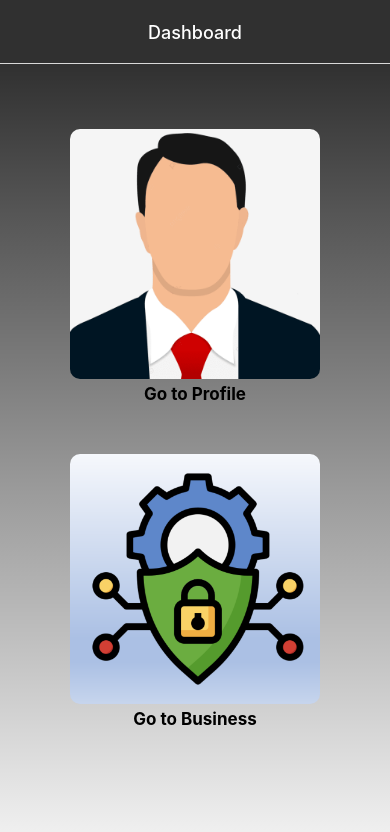
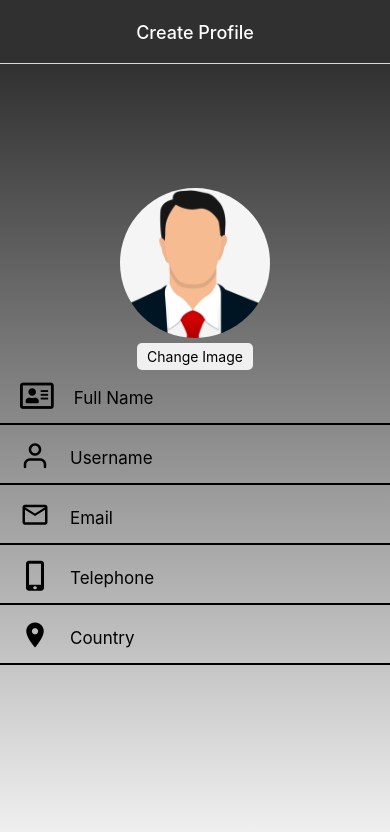
Before and after one commit to jpta24/wso-app, a React Native app: screen /CreateProfileScreen in a window 390 px wide. Shown: the top 832 px of the page. Built offline with nearby package versions, Linux system fonts and the light colour scheme.

Commit message:
pick imag from device

```diff
--- a/App.js
+++ b/App.js
@@ -8,6 +8,7 @@ import LoginScreen from "./screens/LoginScreen";
 import SignupScreen from "./screens/SignupScreen";
 import TestScreen from "./screens/TestScreen";
 import Dashboard from "./screens/Dashboard";
+import ProfileScreen from "./screens/ProfileScreen";
 
 const Stack = createNativeStackNavigator();
 
@@ -23,12 +24,12 @@ export default function App() {
 
   return (
     <NavigationContainer>
-      <Stack.Navigator initialRouteName="Dashboard">
+      <Stack.Navigator initialRouteName="CreateProfileScreen">
         <Stack.Screen
-          name="Dashboard"
-          component={Dashboard}
+          name="CreateProfileScreen"
+          component={ProfileScreen}
           options={{
-            title: 'Dashboard',
+            title: 'Create Profile',
             headerTitleAlign: 'center',
             headerStyle: {
               backgroundColor: "rgba(0,0,0,0.8)",
@@ -38,14 +39,6 @@ export default function App() {
             headerTitleStyle: {
               color: "#ffffff",
             },
-            // headerRight:() => (
-            //   <TouchableOpacity
-            //   style={styles.logoutButton}
-            //   onPress={() => navigation.navigate("LoginScreen")}
-            //    >
-            //     <Text style={styles.logoutButtonText}>Log Out</Text>
-            //   </TouchableOpacity>
-            // )
           }}
         />
         <Stack.Screen
@@ -113,6 +106,31 @@ export default function App() {
             },
           }}
         />
+        <Stack.Screen
+          name="Dashboard"
+          component={Dashboard}
+          options={{
+            title: 'Dashboard',
+            headerTitleAlign: 'center',
+            headerStyle: {
+              backgroundColor: "rgba(0,0,0,0.8)",
+            },
+            headerTintColor: "#fff",
+
+            headerTitleStyle: {
+              color: "#ffffff",
+            },
+            // headerRight:() => (
+            //   <TouchableOpacity
+            //   style={styles.logoutButton}
+            //   onPress={() => navigation.navigate("LoginScreen")}
+            //    >
+            //     <Text style={styles.logoutButtonText}>Log Out</Text>
+            //   </TouchableOpacity>
+            // )
+          }}
+        />
+
     </NavigationContainer>
   );
 }
--- a/package.json
+++ b/package.json
@@ -19,7 +19,8 @@
     "react-native": "0.70.5",
     "react-native-safe-area-context": "4.4.1",
     "react-native-screens": "~3.18.0",
-    "@react-native-async-storage/async-storage": "~1.17.3"
+    "@react-native-async-storage/async-storage": "~1.17.3",
+    "expo-image-picker": "~14.0.2"
   },
   "devDependencies": {
     "@babel/core": "^7.12.9",
--- /dev/null
+++ b/screens/ProfileScreen.jsx
@@ -0,0 +1,168 @@
+import { StyleSheet, Text, View, Image, TextInput, TouchableOpacity, ImageViewer } from 'react-native'
+import React from 'react'
+import { useState } from "react";
+import * as ImagePicker from "expo-image-picker";
+
+import { FontAwesome5 } from '@expo/vector-icons';
+import { Feather, MaterialCommunityIcons} from '@expo/vector-icons';
+import { Entypo } from '@expo/vector-icons';
+import { MaterialIcons } from '@expo/vector-icons';
+
+import Layout from '../components/Layout'
+
+import userIcon from "../assets/userIcon.png";
+
+const ProfileScreen = () => {
+    const [selectedImage, setSelectedImage] = useState(null);
+    const [user,setUser] = useState({
+        email:'',
+        username:'',
+        fullName:'',
+        phone:'',
+        country:'',
+        picture:'',
+        experience:[],
+        capacities:[]
+      })
+
+    const handleChange = (name, value) => setSignup({ ...user, [name]: value });
+
+    const openImagePickerAsync = async () => {
+        const permissionResult = await ImagePicker.requestCameraPermissionsAsync();
+
+        if (permissionResult.granted === false) {
+          alert("Permission to camara roll is required");
+          return;
+        }
+
+        const pickerResult = await ImagePicker.launchImageLibraryAsync({
+            allowsEditing: true,
+            quality: 1,
+          });
+        // console.log(pickerResult)
+
+        if (!pickerResult.canceled) {
+            setUser({...user,picture:pickerResult.assets[0].uri});
+        } else {
+            alert('You did not select any image.');
+        }
+
+        // if (Platform.OS === "web") {
+        //   let remoteUri = await uploadAnonymousFilesAsync(pickerResult.uri);
+        //   setSelectedImage({ localUri: pickerResult.uri, remoteUri });
+        // } else {
+        //   setSelectedImage({ localUri: pickerResult.uri });
+        // }
+      };
+
+      const imageSource = user.picture !== ''
+    ? { uri: user.picture }
+    : userIcon;
+
+    return (
+        <Layout>
+            <View style={styles.container}>
+                <Image
+                    source={imageSource}
+                    style={styles.image}
+                />
+
+                <TouchableOpacity style={styles.btnImg} onPress={openImagePickerAsync} >
+                    <Text style={styles.btnImgText}>Change Image</Text>
+                </TouchableOpacity>
+                <View style={styles.fields}>
+                    <FontAwesome5 name="address-card" size={30} color="black" />
+                    <TextInput
+                    style={styles.textInput}
+                    placeholder='Full Name'
+                    placeholderTextColor='#fffff'
+                    onChangeText={(text) => handleChange("fullName", text)}
+                    />
+                </View>
+                <View style={styles.fields}>
+                    <Feather name="user" size={30} color="black" />
+                    <TextInput
+                    style={styles.textInput}
+                    placeholder='Username'
+                    placeholderTextColor='#fffff'
+                    onChangeText={(text) => handleChange("username", text)}
+                    />
+                </View>
+                <View style={styles.fields}>
+                    <MaterialCommunityIcons name="email-outline" size={30} color="black" />
+                    <TextInput
+                    style={styles.textInput}
+                    placeholder='Email'
+                    placeholderTextColor='#fffff'
+                    keyboardType='email-address'
+                    onChangeText={(text) => handleChange("email", text)}
+                    />
+                </View>
+                <View style={styles.fields}>
+                    <Entypo name="mobile" size={30} color="black" />
+                    <TextInput
+                    style={styles.textInput}
+                    placeholder='Telephone'
+                    placeholderTextColor='#fffff'
+                    keyboardType='phone-pad'
+                    onChangeText={(text) => handleChange("phone", text)}
+                    />
+                </View>
+                <View style={styles.fields}>
+                    <MaterialIcons name="place" size={30} color="black" />
+                    <TextInput
+                    style={styles.textInput}
+                    placeholder='Country'
+                    placeholderTextColor='#fffff'
+                    onChangeText={(text) => handleChange("country", text)}
+                    />
+                </View>
+
+            </View>
+        </Layout>
+    )
+}
+
+export default ProfileScreen
+
+const styles = StyleSheet.create({
+    container:{
+        flex:1,
+        justifyContent:'center',
+        alignItems:'center',
+        paddingBottom:50
+      },
+      image:{
+        width:150,
+        height:150,
+        borderRadius:75
+      },
+      fields:{
+        width:'100%',
+        height:50,
+        paddingStart:20,
+        paddingEnd:20,
+        paddingTop:5,
+        marginVertical:5,
+        borderBottomColor:'black',
+        borderBottomWidth:2,
+        fontSize:17,
+        display:'flex',
+        flexDirection:'row'
+      },
+      textInput:{
+        paddingStart:20,
+        paddingEnd:20,
+        fontSize:17,
+        paddingBottom:8
+    },
+    btnImg:{
+        marginTop:5,
+        backgroundColor:'#F0F0F0',
+        paddingHorizontal:10,
+        paddingVertical:5,
+        display:'flex',
+        alignItems:'center',
+        borderRadius:5,
+      },
+})
```
Also changed, not shown: 1 other file (tests, documents, lock files or other folders).
